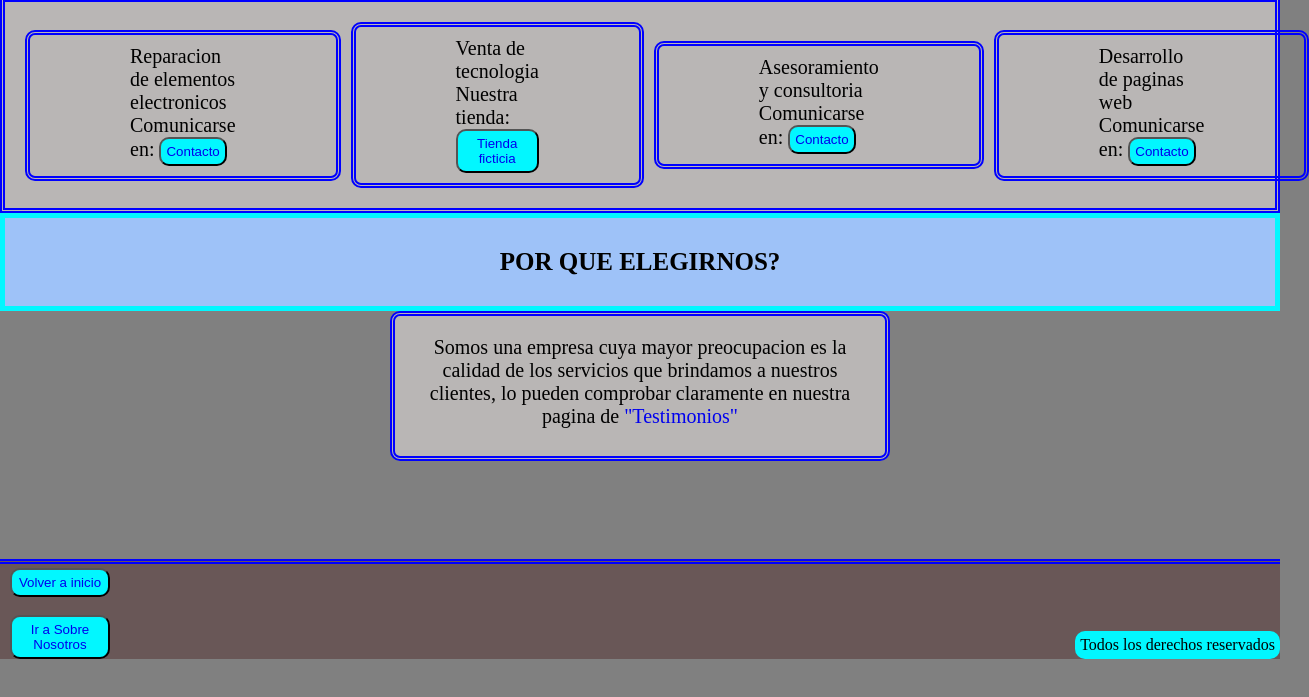
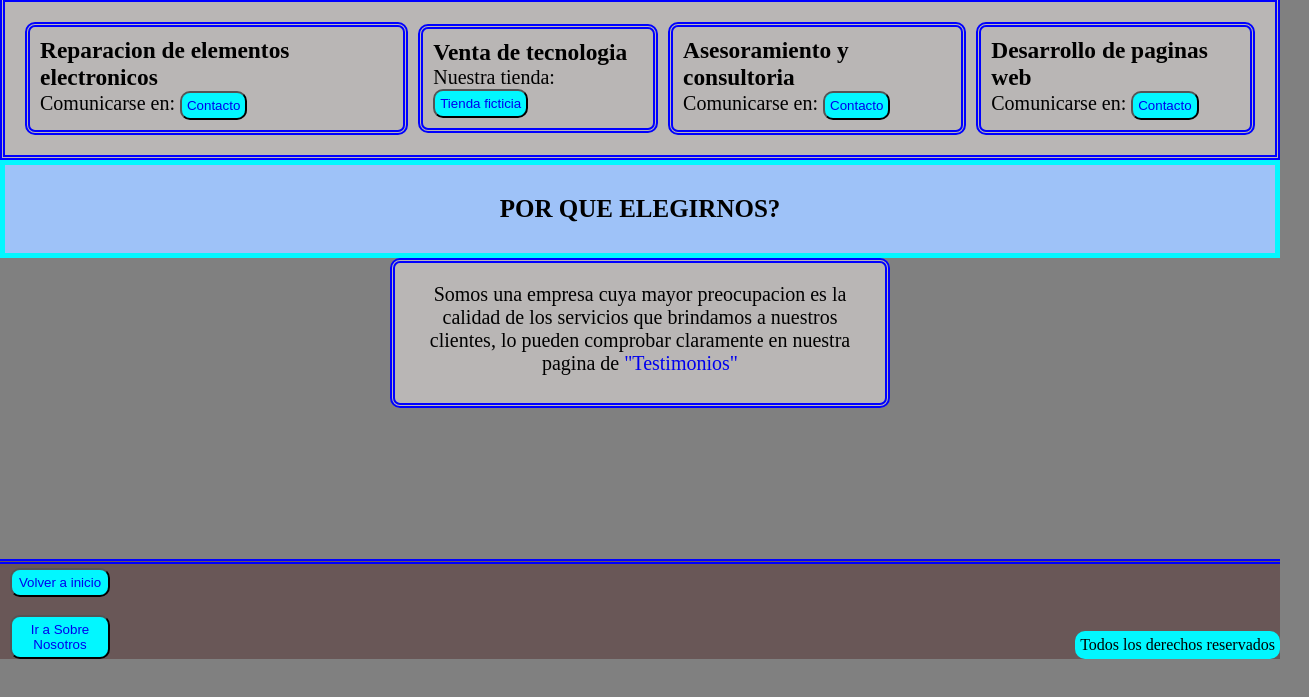
Before and after one commit to IanFranco22/repo-coder, a plain HTML site: page pages/servicios.html in a window 1280 px wide. Shown: the part 141-838 px from the top of the page, 1309 px wide, since content can reach past the window. Drawn offline with Linux system fonts and the light colour scheme.

Commit message:
detalles sin importancia

```diff
--- a/pages/servicios.html
+++ b/pages/servicios.html
@@ -11,16 +11,16 @@
     <header><h1>Nuestros Servicios</h1></header>
     <main>
         <section class="servicios">
-            <div class="">Reparacion de elementos electronicos
+            <div class=""><h3>Reparacion de elementos electronicos</h3>
                 <p>Comunicarse en: <button><a href="contacto.html">Contacto</a></button></p>
             </div>
-            <div class="">Venta de tecnologia
+            <div class=""><h3>Venta de tecnologia</h3>
                 <p>Nuestra tienda: <button><a href="https://mercadolibre.com.ar" target="_blank">Tienda ficticia</a></button></p>
             </div>
-            <div class="">Asesoramiento y consultoria  <p>Comunicarse en: <button><a href="contacto.html">Contacto</a></button></p>
+            <div class=""><h3>Asesoramiento y consultoria</h3>  <p>Comunicarse en: <button><a href="contacto.html">Contacto</a></button></p>
             </div>
 
-            <div class="">Desarrollo de paginas web <p>Comunicarse en: <button><a href="contacto.html">Contacto</a></button></p>
+            <div class=""><h3>Desarrollo de paginas web</h3><p>Comunicarse en: <button><a href="contacto.html">Contacto</a></button></p>
             </div>
 
         </section>
--- a/style.css
+++ b/style.css
@@ -294,6 +294,9 @@ padding: 40px;
         justify-content: space-around;
         width: 100vw;
     }
+    .servicios div{
+        padding: 10px;
+    }
     .nosotros{
         display: grid;
         grid-template-columns: repeat(2, 1fr);
```
